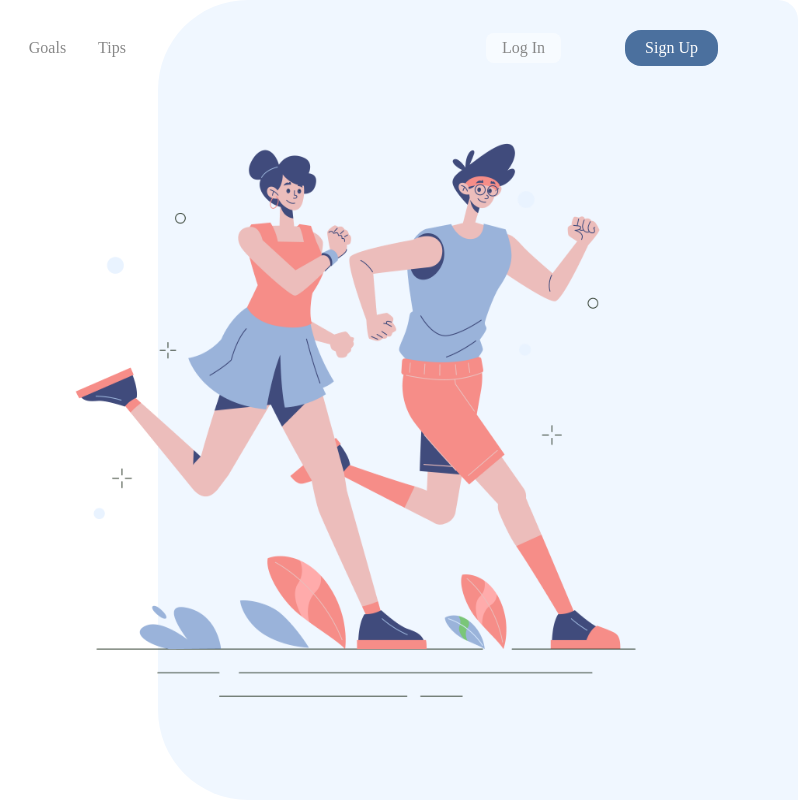
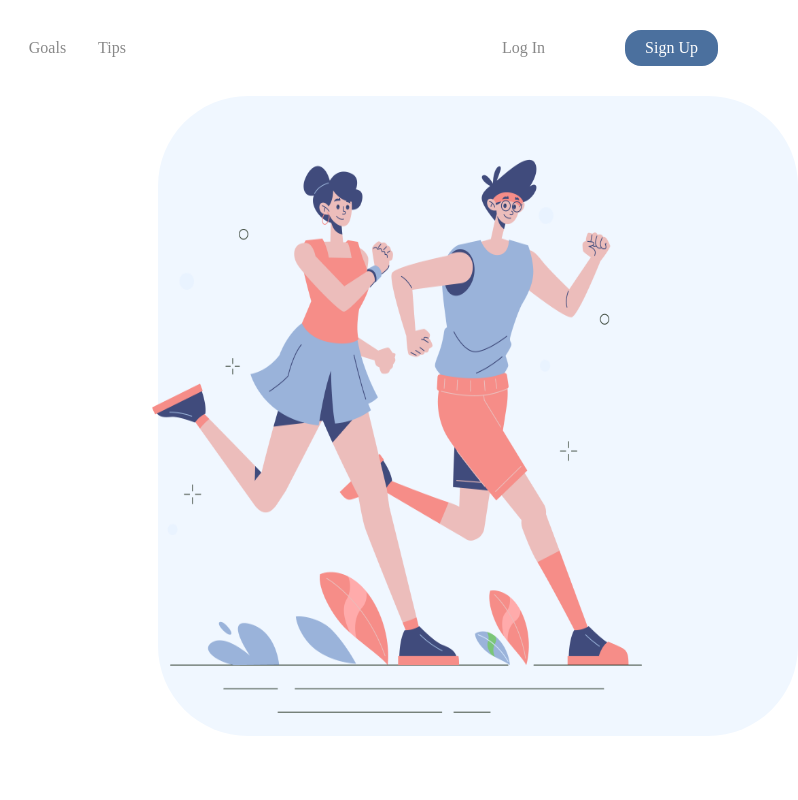
Before and after one commit to thapatechnical/responsivewebsite, a plain HTML site: page index.html in a window 1280 px wide. Shown: the top 800 px of the page, 482-1280 px from the left. Drawn offline with Linux system fonts and the light colour scheme.

Commit message:
Update style.css

```diff
--- a/css/style.css
+++ b/css/style.css
@@ -217,15 +217,15 @@ header .right-side-menu .sub-menu a li:hover {
 ------------------------------------ */
 .main-hero-section .hero-right-side {
   width: 50%;
-  height: 100vh;
+  height: 80%;
   background: var(--background-color);
   position: absolute;
   right: 0;
-  top: 0;
-  border-radius: 90px 20px 0px 90px;
+  border-radius: 90px 90px 90px 90px;
   display: flex;
   justify-content: center;
   align-items: center;
+  padding-left:10rem ;
 }
 
 .main-hero-section .hero-right-side img {
@@ -323,7 +323,7 @@ header .right-side-menu .sub-menu a li:hover {
   width: 100%;
   height: 70rem;
   background: var(--background-color);
-  padding: 3rem 20rem;
+  padding: 5rem 5rem;
 }
 
 .section-third h2 {
@@ -378,16 +378,16 @@ header .right-side-menu .sub-menu a li:hover {
   height: 16rem;
 }
 
-.section-third .section-third-task .task-3 {
+
+.section-third .section-third-task .task-1:hover,
+.section-third .section-third-task .task-2:hover,
+.section-third .section-third-task .task-3:hover {
   background: #fff;
   box-shadow: 0rem 0.4rem 2rem rgba(35, 52, 53, 0.25);
 }
 
-.section-third .section-third-task .task-1:hover,
-.section-third .section-third-task .task-2:hover {
-  background: #fff;
-  box-shadow: 0rem 0.4rem 2rem rgba(35, 52, 53, 0.25);
-}
+
+
 
 .section-third .section-third-task .task-1:hover > img,
 .section-third .section-third-task .task-2:hover > img,
@@ -549,8 +549,8 @@ footer .footer-div-5 a {
   }
 
   .main-hero-section .hero-right-side img {
-    width: 95rem;
-    height: 95rem;
+    width: 80%;
+    height: 80%;
     margin-right: 30rem;
   }
 }
@@ -567,8 +567,8 @@ footer .footer-div-5 a {
   }
 
   .main-hero-section .hero-right-side img {
-    width: 80rem;
-    height: 80rem;
+    width: 100%;
+    height: 100%;
 
     margin-right: 28rem;
     margin-top: 5rem;
```
